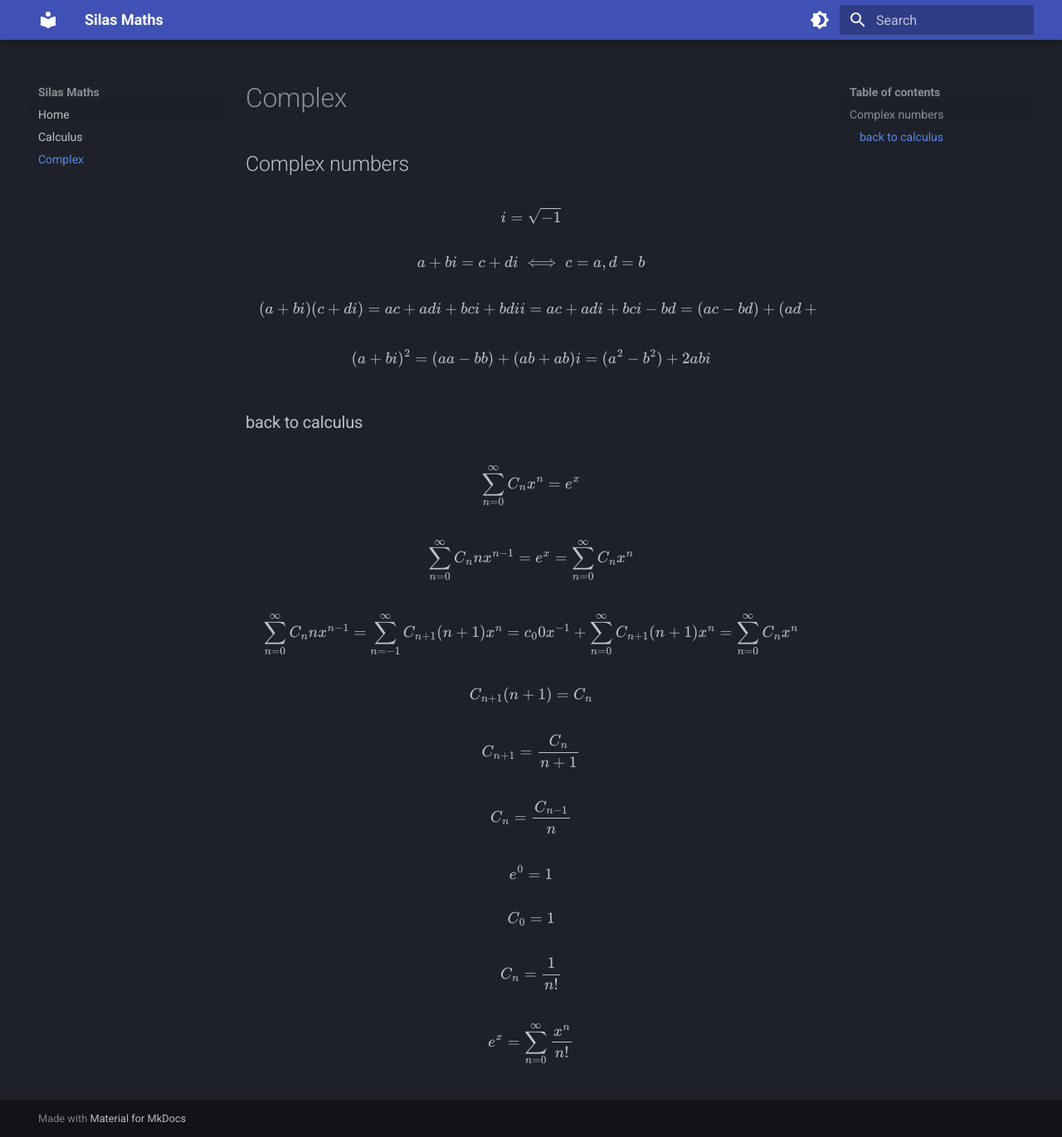
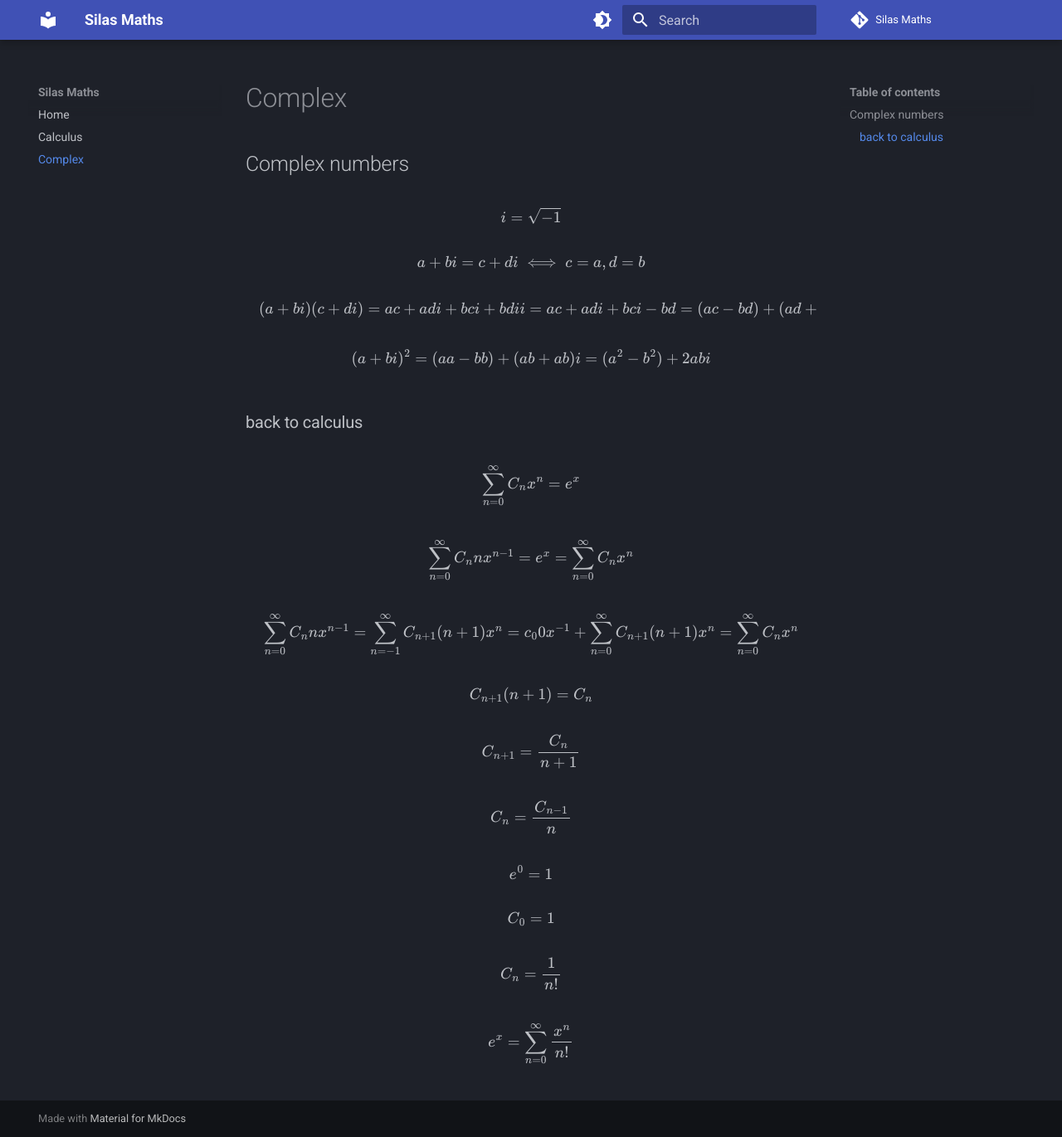
Before and after one commit to asherp/silas, an MkDocs documentation site: the page built from docs/complex.md, in a window 1280 px wide and 1371 px high. Shown: the whole window at 83% size. Built offline with MkDocs 1.6.1 and Material for MkDocs 9.7.7, drawn with Linux system fonts in a browser that asks for light colours; comment, search, counter and statistics services are not loaded.

Commit message:
deployment workflow

```diff
--- a/mkdocs.yml
+++ b/mkdocs.yml
@@ -1,4 +1,7 @@
 site_name: Silas Maths
+
+repo_name: Silas Maths
+repo_url: https://github.com/asherp/silas
 
 nav:
   - Home: README.md
```
Also changed, not shown: 1 other file.
